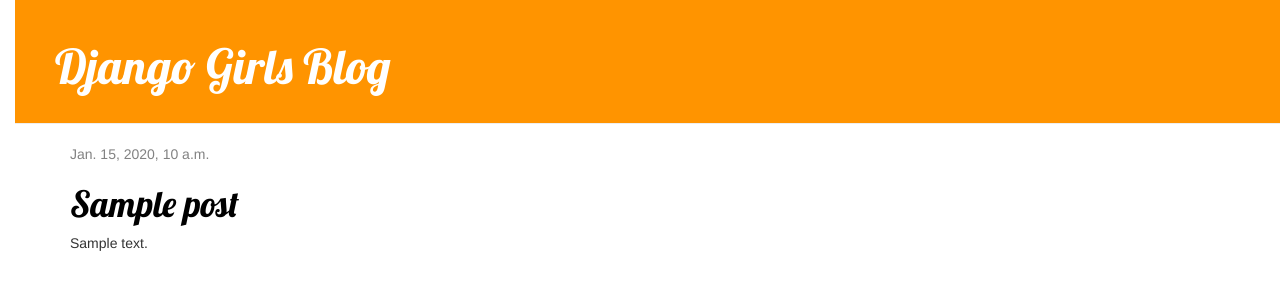
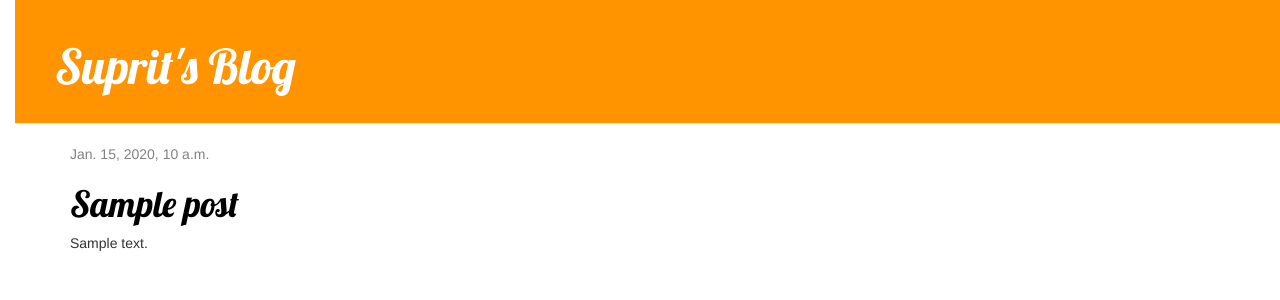
Before and after one commit to djangoblog/my-first-blog, a Django app: template blog/templates/blog/post_list.html in a window 1280 px wide. Shown: the top 300 px of the page. Run offline with Django 3.2, Linux system fonts and the light colour scheme; the template is opened without the code that fills it: values that come from a table or form of the project are taken from there, others are empty; tables that the repository leaves empty hold one stand-in row (values such as "Sample post"); some libraries are stand-ins or nearby versions.

Commit message:
Changed name of header from Django Girls Blog to Suprit's Blog

```diff
--- a/blog/templates/blog/base.html
+++ b/blog/templates/blog/base.html
@@ -11,7 +11,7 @@
 		    <body>
 		        <body>
     <div class="page-header">
-        <h1><a href="/">Django Girls Blog</a></h1>
+        <h1><a href="/">Suprit's Blog</a></h1>
     </div>
     <div class="content container">
         <div class="row">
```
